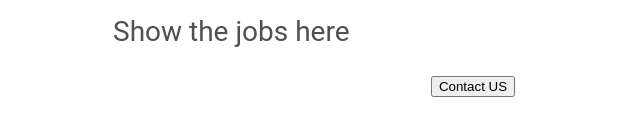
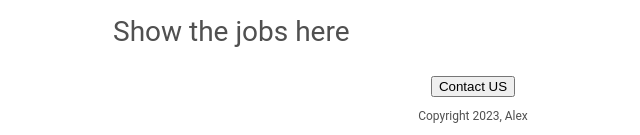
Before and after one commit to alexsuza/my-careers-website, a Flask app: page / in a window 1280 px wide. Shown: the part 933-1068 px from the top of the page, without its empty margins (167-807 px from the left). Before the commit the page ends 1030 px from the top, so only its background shows below. Run offline with Flask 3, Linux system fonts and the light colour scheme.

Commit message:
add html csss

```diff
--- a/templates/home.html
+++ b/templates/home.html
@@ -33,8 +33,8 @@
       #container {
         max-width:720px;
         margin: 0 auto 0 auto;
+      }
 
-      }
     </style>
   </head>
 
@@ -51,6 +51,7 @@
       <p>Show the jobs here</p>
       <div style="text-align:center;">
     <button type="button" class="btn btn-primary">Contact US</button>
+        <p class="trademark" style="font-size: 12px;"> Copyright 2023, Alex </p>
      </div>
     </div>
   </body>
```
